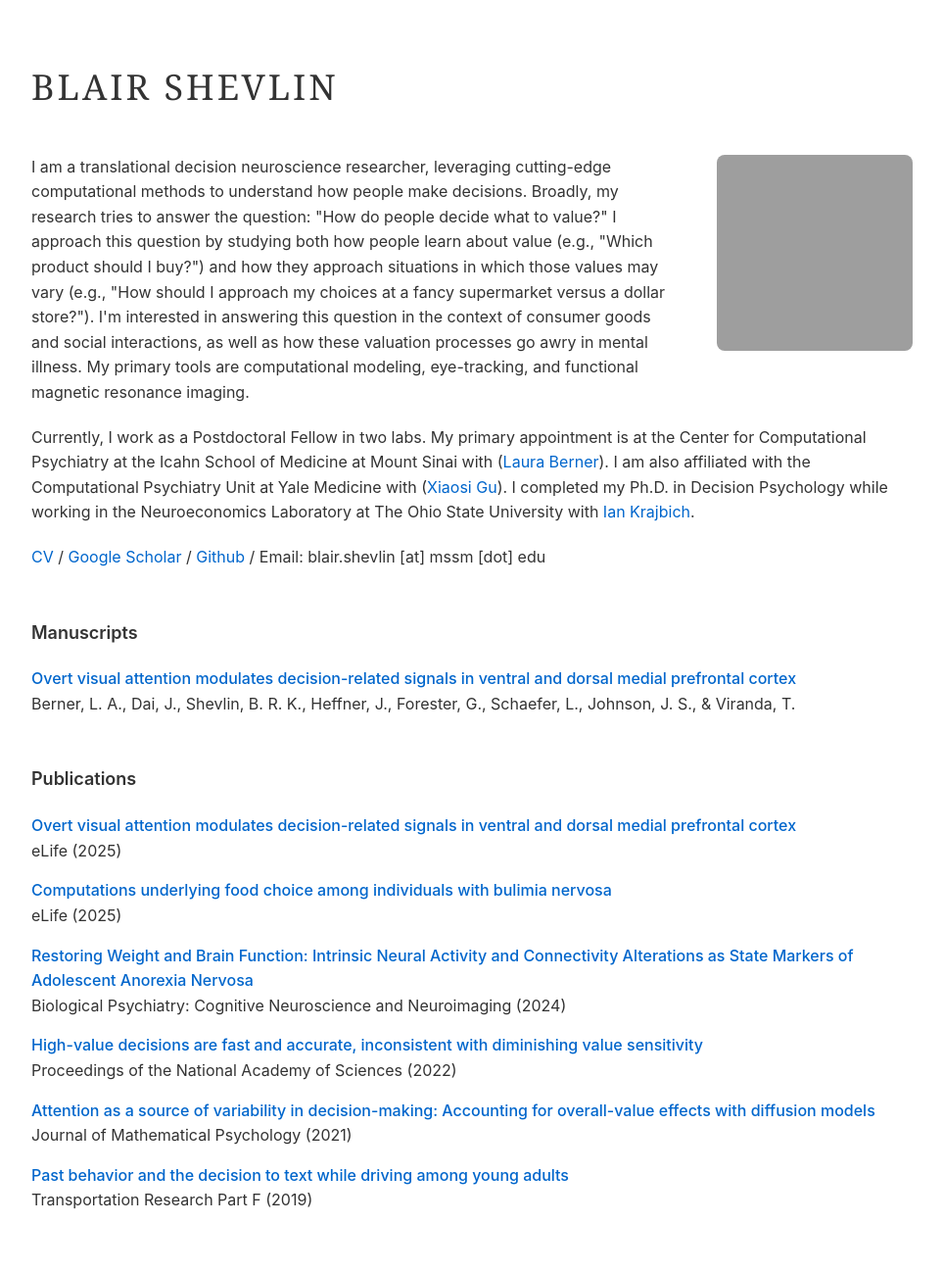
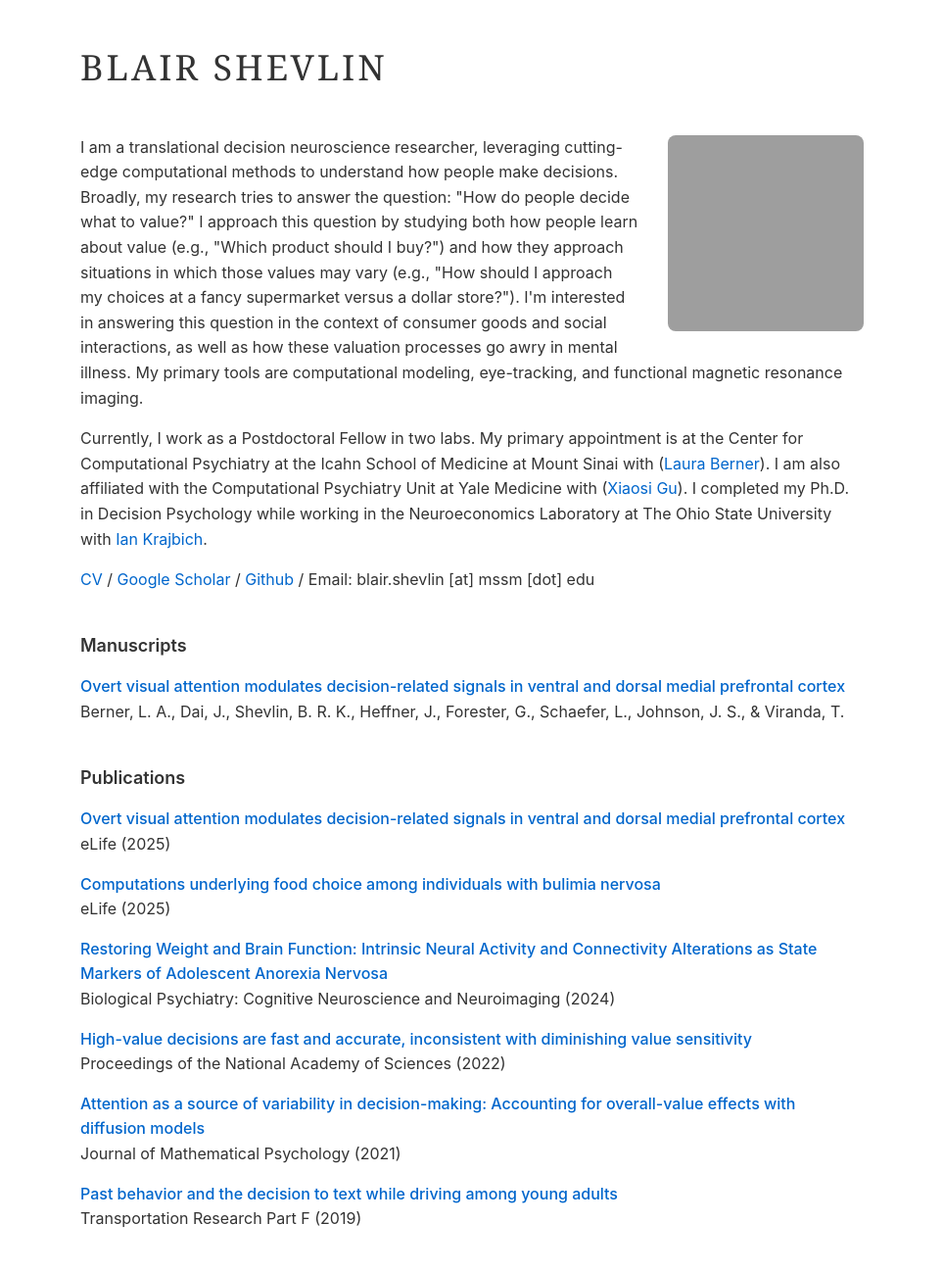
Before and after one commit to blairshevlin/blairshevlin.github.io, a Jekyll site: the page index.html, which Jekyll copies as it is, in a window 1280 px wide. Shown: the whole page at 98% size, without its empty margins (158-1121 px from the left). Built offline with Jekyll 4.4.1, drawn with Linux system fonts in a browser that asks for light colours; grey boxes are pictures that could not be loaded.

Commit message:
new margins

```diff
--- a/index.html
+++ b/index.html
@@ -8,9 +8,9 @@
         body {
             font-family: -apple-system, BlinkMacSystemFont, "Segoe UI", Roboto, "Helvetica Neue", Arial, sans-serif;
             line-height: 1.6;
-            max-width: 900px;
-            margin: 60px auto;
-            padding: 0 40px;
+            max-width: 800px;
+            margin: 40px auto;
+            padding: 0 20px;
             color: #333;
             font-size: 16px;
         }
@@ -28,12 +28,12 @@
         h2 {
             font-size: 18px;
             font-weight: 600;
-            margin-top: 50px;
-            margin-bottom: 20px;
+            margin-top: 40px;
+            margin-bottom: 15px;
         }
 
         p {
-            margin-bottom: 20px;
+            margin-bottom: 15px;
         }
 
         a {
@@ -53,15 +53,15 @@
             font-weight: 500;
         }
 
-        /* Headshot styling - float right with increased margins */
+        /* Headshot styling - float right with tighter margins */
         .intro-section img {
             float: right;
             width: 200px;
             height: 200px;
             object-fit: cover;
             border-radius: 8px;
-            margin-left: 50px;
-            margin-bottom: 30px;
+            margin-left: 30px;
+            margin-bottom: 20px;
         }
 
         /* Responsive design for mobile */
@@ -103,7 +103,6 @@
             I completed my Ph.D. in Decision Psychology while working in the Neuroeconomics Laboratory at The Ohio State
             University with <a href="https://krajbichlab.psych.ucla.edu/people">Ian Krajbich</a>.
         </p>
-
 
         <p>
             <a href="assets/Shevlin_CV.pdf">CV</a> / <a href="https://scholar.google.com/citations?user=J_t6LicAAAAJ">Google Scholar</a> / <a href="https://github.com/blairshevlin">Github</a> / Email: blair.shevlin [at] mssm [dot] edu
```
